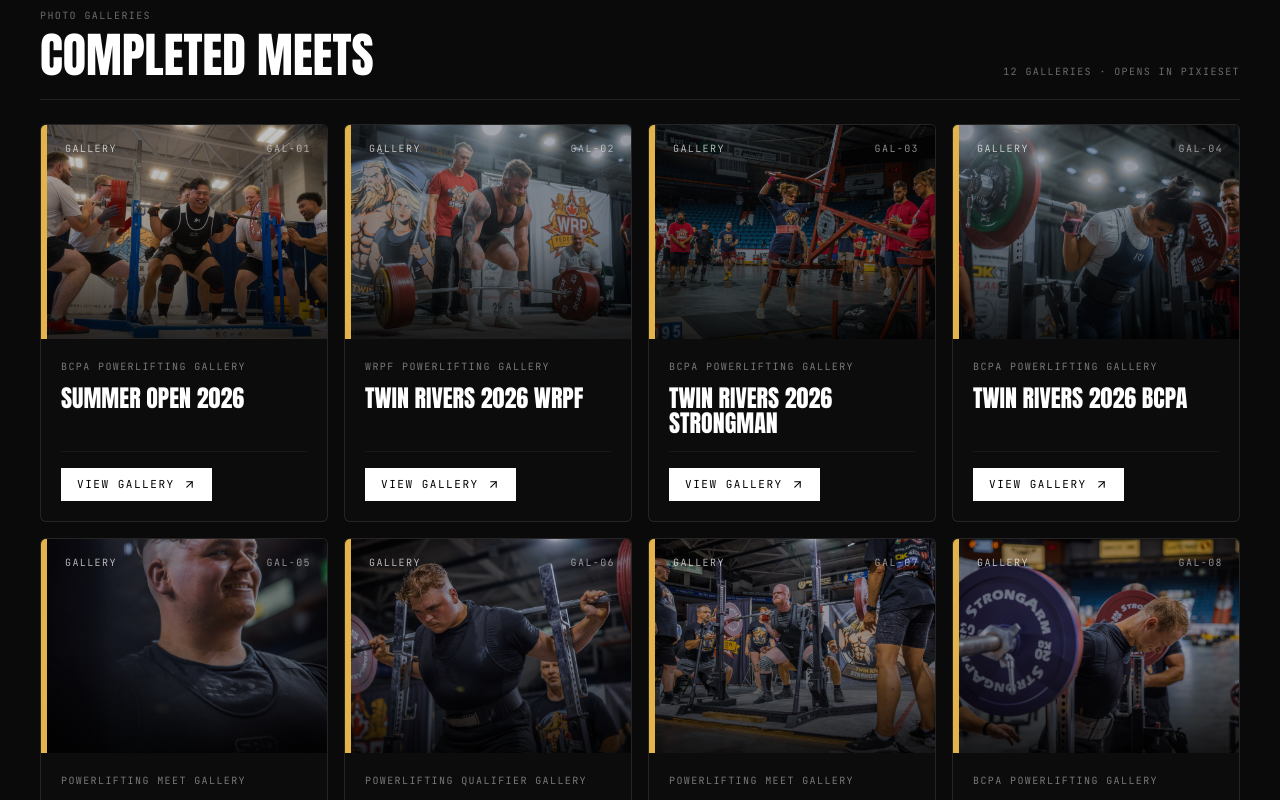
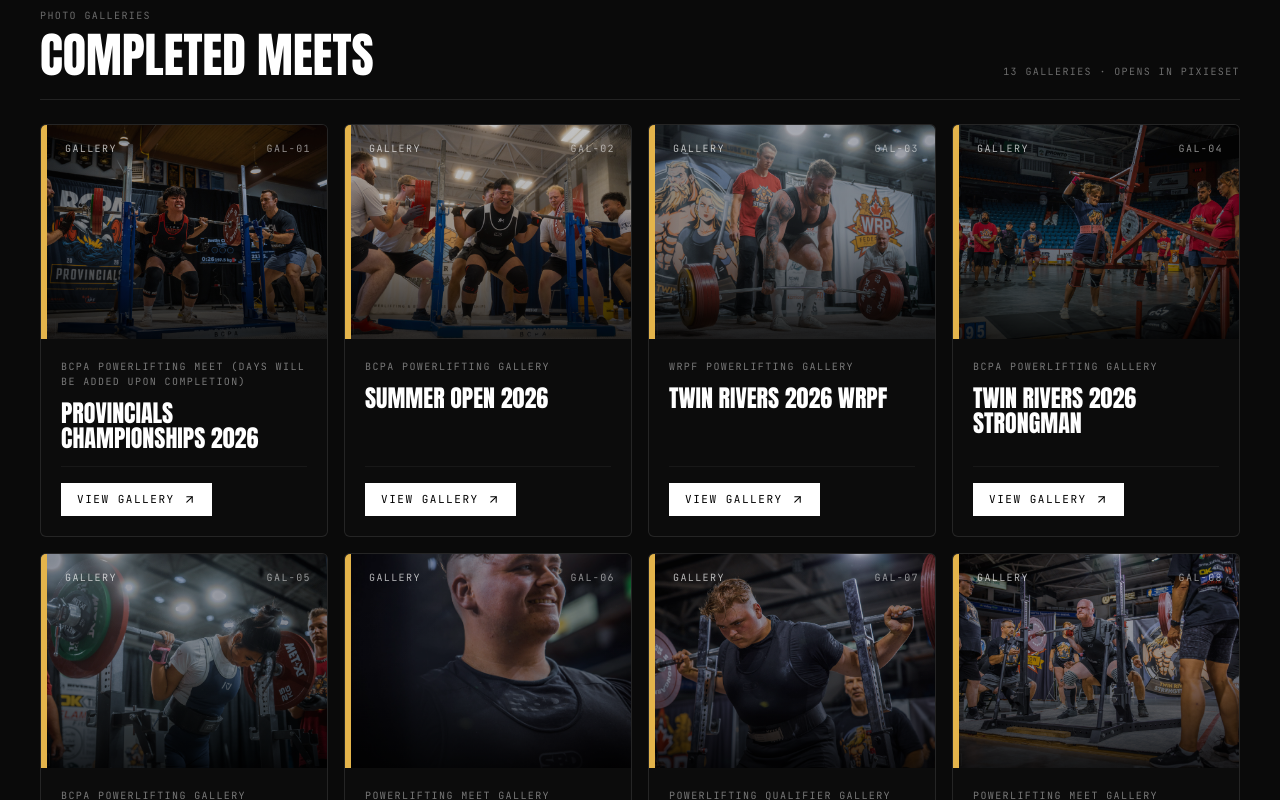
Before and after one commit to vincentlomedia/vincentlomedia-website, a Next.js app: page /galleries in a window 1280 px wide. Shown: the part 540-1340 px from the top of the page. Built offline with nearby package versions, Linux system fonts and the light colour scheme.

Commit message:
Add Provincials Championships 2026 gallery

```diff
--- a/src/data/galleries.ts
+++ b/src/data/galleries.ts
@@ -6,6 +6,12 @@ export interface GalleryLink {
 }
 
 export const galleries: GalleryLink[] = [
+  {
+    title: 'Provincials Championships 2026',
+    meta: 'BCPA Powerlifting Meet (Days will be added upon completion)',
+    href: 'https://vincentlomedia.pixieset.com/bcpaprovincialschampionship2026/',
+    previewImage: '/photos/provincials-championships-2026.jpg',
+  },
   {
     title: 'Summer Open 2026',
     meta: 'BCPA Powerlifting Gallery',
```
Also changed, not shown: public/photos/provincials-championships-2026.jpg (added).
